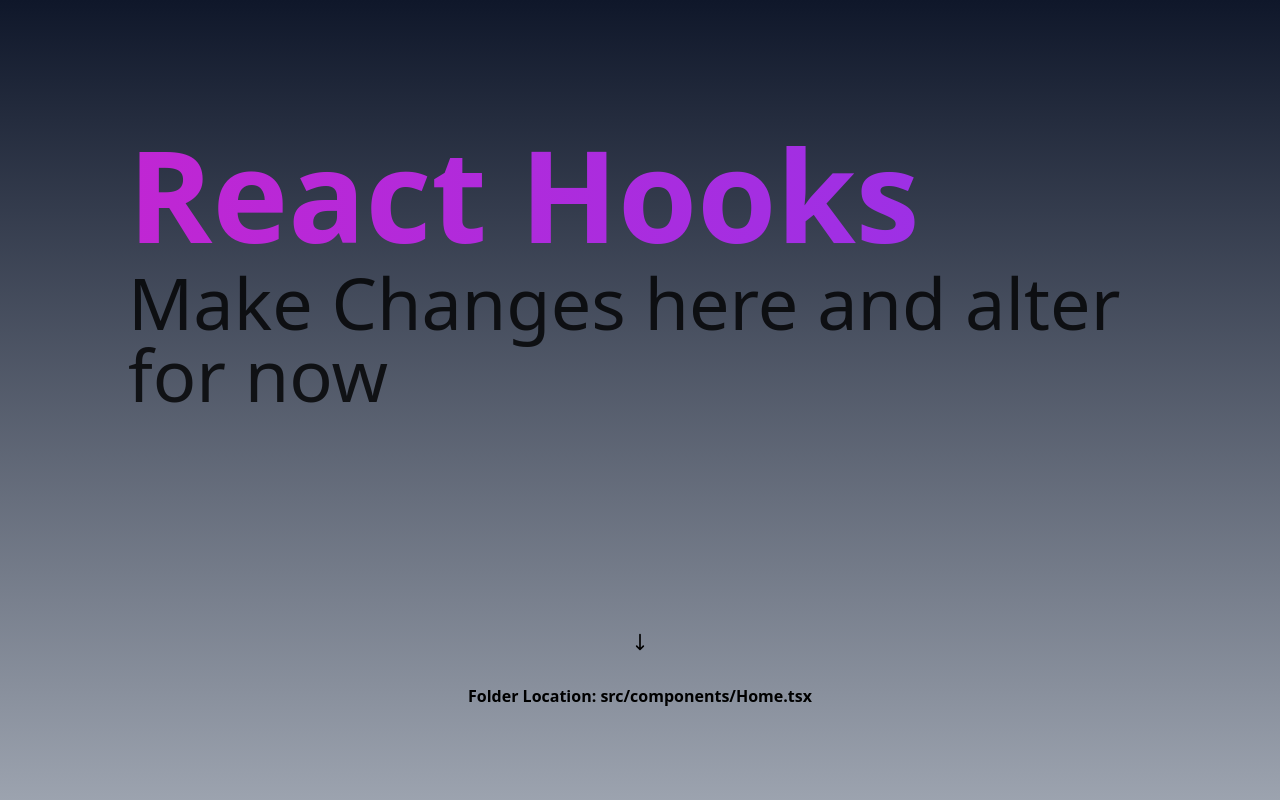
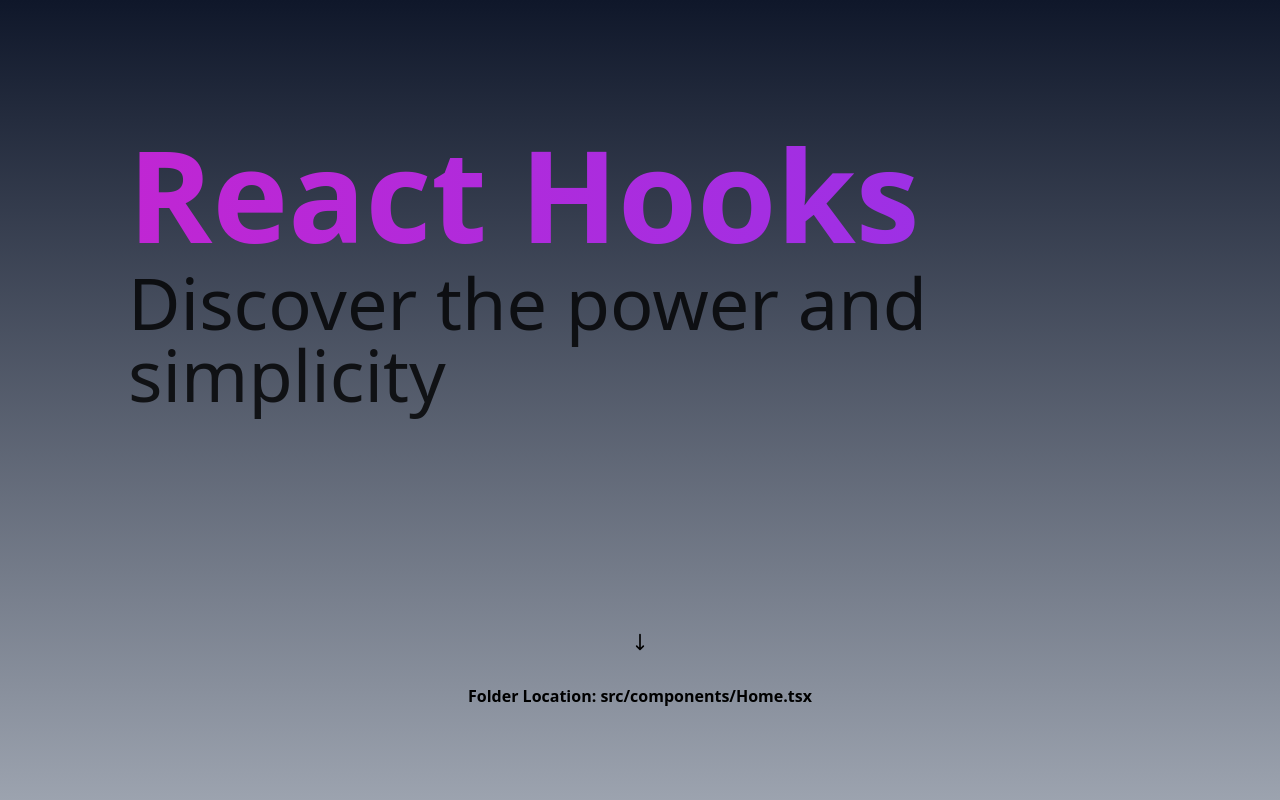
Before and after one commit to SAF2k/react-hook-learn, a React (Vite) app: page / in a window 1280 px wide. Shown: the top 800 px of the page. Built offline with nearby package versions, Linux system fonts and the light colour scheme.

Commit message:
Fix:Updated home description

```diff
--- a/src/components/Home.tsx
+++ b/src/components/Home.tsx
@@ -33,7 +33,7 @@ export default function Home(): ReactElement {
                 React Hooks
               </h1>
               <h2 className="text-3xl font-medium opacity-80 sm:text-6xl md:text-6xl xl:text-7xl">
-                Make Changes here and alter for now
+              Discover the power and simplicity
               </h2>
             </div>
             <div className="absolute bottom-4 left-1/2 -translate-x-1/2 transform md:bottom-8">
```
